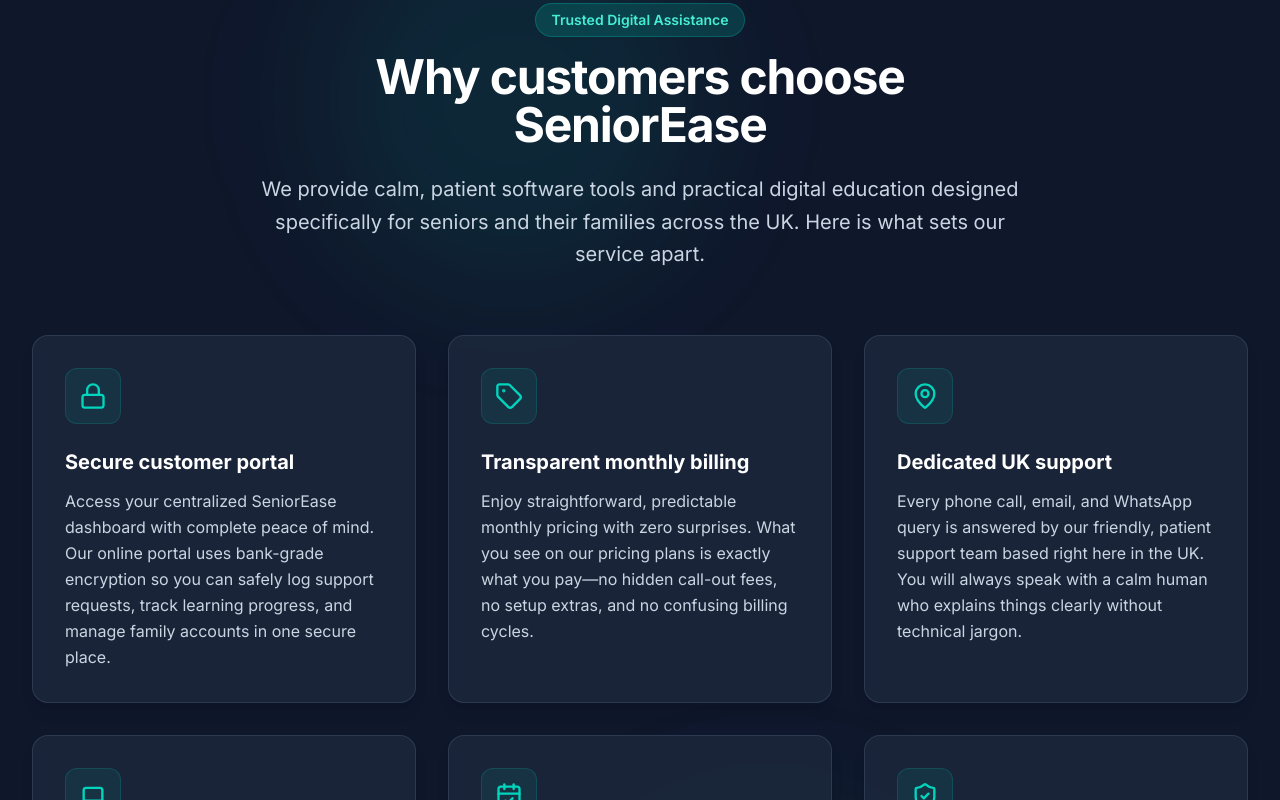
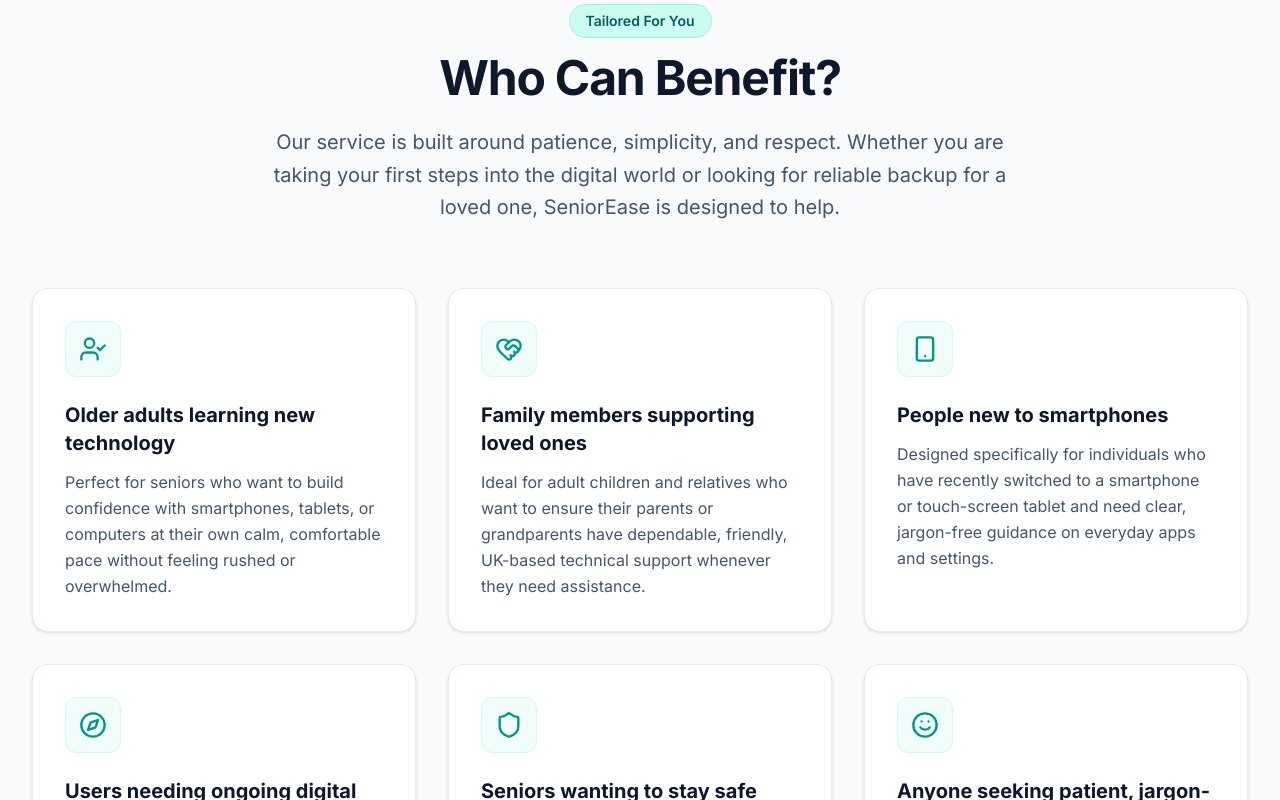
Before and after one commit to codesmashersltd/SeniorEase, a React (Vite) app: page /services in a window 1280 px wide. Shown: the part 3900-4700 px from the top of the page. Built offline with nearby package versions, Linux system fonts and the light colour scheme.

Commit message:
feat: add "Who Can Benefit" section to Services page
Expand the services page and prerender content with a new section detailing target audiences to improve user clarity and engagement.

```diff
--- a/prerender.js
+++ b/prerender.js
@@ -221,6 +221,16 @@ const routes = [
             <li><strong>Safe Online Accounts:</strong> Access online banking safely, manage energy/water utilities, and pay securely.</li>
             <li><strong>Anti-Scam Awareness:</strong> Identify fraudulent messages, fake links, and dangerous phishing scams.</li>
             <li><strong>Digital Confidence Training:</strong> Empowering seniors to navigate modern web interfaces with absolute peace of mind.</li>
+          </ul>
+
+          <h2 style="font-size: 1.8rem; font-weight: 700; color: #0f172a; margin-top: 40px;">Who Can Benefit?</h2>
+          <ul style="line-height: 2; color: #475569; padding-left: 20px; font-size: 1.1rem;">
+            <li><strong>Older adults learning new technology:</strong> Build confidence with smartphones, tablets, or computers at a calm, comfortable pace.</li>
+            <li><strong>Family members supporting loved ones:</strong> Ensure your parents or grandparents have dependable, friendly, UK-based technical support.</li>
+            <li><strong>People new to smartphones:</strong> Clear, jargon-free guidance on everyday touch-screen apps and phone settings.</li>
+            <li><strong>Users needing ongoing digital guidance:</strong> Regular check-ins, continuous learning, and a reliable helping hand for day-to-day questions.</li>
+            <li><strong>Seniors wanting to stay safe from scams:</strong> Learn to recognize fake emails, fraudulent text messages, and phishing attempts.</li>
+            <li><strong>Anyone seeking patient, jargon-free support:</strong> Real human conversations and respectful step-by-step explanations without automated menus.</li>
           </ul>
 
           <h2 style="font-size: 1.8rem; font-weight: 700; color: #0f172a; margin-top: 40px;">Why customers choose SeniorEase</h2>
--- a/src/pages/Services.tsx
+++ b/src/pages/Services.tsx
@@ -1,5 +1,5 @@
 import { Link } from 'react-router-dom';
-import { Smartphone, Video, Mail, ShieldAlert, FileEdit, Users, ArrowRight, ShoppingBag, PlayCircle, Lock, Tag, MapPin, Laptop, CalendarCheck, ShieldCheck } from 'lucide-react';
+import { Smartphone, Video, Mail, ShieldAlert, FileEdit, Users, ArrowRight, ShoppingBag, PlayCircle, Lock, Tag, MapPin, Laptop, CalendarCheck, ShieldCheck, UserCheck, HeartHandshake, Compass, Shield, Smile } from 'lucide-react';
 import { motion } from 'motion/react';
 import servicesHeroImage from '../assets/images/seniors_laptop_learning_1784467992551.jpg';
 
@@ -243,6 +243,83 @@ export default function Services() {
         </div>
       </section>
 
+      {/* Who Can Benefit Section */}
+      <section className="py-24 bg-slate-50 border-t border-b border-slate-100">
+        <div className="max-w-7xl mx-auto px-4 sm:px-6 lg:px-8">
+          <motion.div
+            initial="hidden"
+            whileInView="visible"
+            viewport={{ once: true, margin: "-50px" }}
+            variants={fadeInUp}
+            className="text-center max-w-3xl mx-auto mb-16"
+          >
+            <span className="inline-flex items-center gap-2 px-4 py-1.5 rounded-full bg-teal-100 text-teal-800 font-semibold text-sm mb-4 border border-teal-200">
+              Tailored For You
+            </span>
+            <h2 className="text-3xl md:text-5xl font-bold tracking-tight text-slate-900 mb-6">
+              Who Can Benefit?
+            </h2>
+            <p className="text-lg md:text-xl text-slate-600 leading-relaxed">
+              Our service is built around patience, simplicity, and respect. Whether you are taking your first steps into the digital world or looking for reliable backup for a loved one, SeniorEase is designed to help.
+            </p>
+          </motion.div>
+
+          <motion.div
+            initial="hidden"
+            whileInView="visible"
+            viewport={{ once: true, margin: "-50px" }}
+            variants={staggerContainer}
+            className="grid grid-cols-1 md:grid-cols-2 lg:grid-cols-3 gap-8"
+          >
+            {[
+              {
+                title: 'Older adults learning new technology',
+                description: 'Perfect for seniors who want to build confidence with smartphones, tablets, or computers at their own calm, comfortable pace without feeling rushed or overwhelmed.',
+                icon: <UserCheck className="text-teal-600" size={28} />
+              },
+              {
+                title: 'Family members supporting loved ones',
+                description: 'Ideal for adult children and relatives who want to ensure their parents or grandparents have dependable, friendly, UK-based technical support whenever they need assistance.',
+                icon: <HeartHandshake className="text-teal-600" size={28} />
+              },
+              {
+                title: 'People new to smartphones',
+                description: 'Designed specifically for individuals who have recently switched to a smartphone or touch-screen tablet and need clear, jargon-free guidance on everyday apps and settings.',
+                icon: <Smartphone className="text-teal-600" size={28} />
+              },
+              {
+                title: 'Users needing ongoing digital guidance',
+                description: 'For anyone who wants regular check-ins, continuous learning, and a reliable helping hand to answer day-to-day questions as new digital tools and updates emerge.',
+                icon: <Compass className="text-teal-600" size={28} />
+              },
+              {
+                title: 'Seniors wanting to stay safe from scams',
+                description: 'Essential for older adults seeking to recognize fake emails, fraudulent text messages, and phishing attempts, ensuring they can navigate the internet securely and fearlessly.',
+                icon: <Shield className="text-teal-600" size={28} />
+              },
+              {
+                title: 'Anyone seeking patient, jargon-free support',
+                description: 'For individuals who are tired of complicated technical terms and automated phone menus, offering real human conversations and respectful step-by-step explanations.',
+                icon: <Smile className="text-teal-600" size={28} />
+              }
+            ].map((item, i) => (
+              <motion.div
+                key={i}
+                variants={fadeInUp}
+                whileHover={{ y: -5 }}
+                className="bg-white p-8 rounded-2xl border border-slate-200/80 hover:border-teal-500/50 transition-all duration-300 shadow-sm hover:shadow-md flex flex-col"
+              >
+                <div className="w-14 h-14 rounded-xl bg-teal-50 border border-teal-100 flex items-center justify-center mb-6 shrink-0">
+                  {item.icon}
+                </div>
+                <h3 className="text-xl font-bold text-slate-900 mb-3">{item.title}</h3>
+                <p className="text-slate-600 leading-relaxed text-base flex-1">{item.description}</p>
+              </motion.div>
+            ))}
+          </motion.div>
+        </div>
+      </section>
+
       {/* Why Customers Choose SeniorEase Trust Panel */}
       <section className="py-24 bg-slate-900 text-white relative overflow-hidden">
         <div className="absolute top-0 left-1/4 w-96 h-96 bg-teal-500/10 rounded-full blur-3xl pointer-events-none"></div>
```
